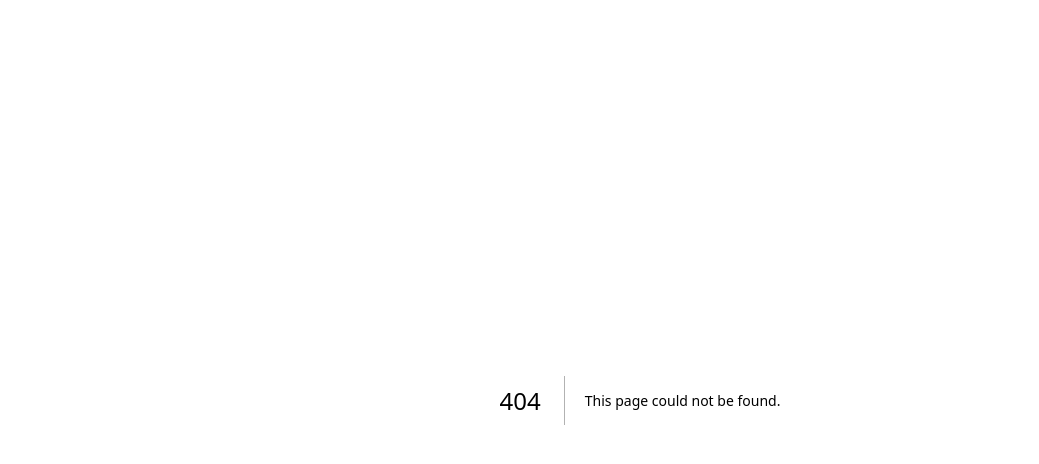
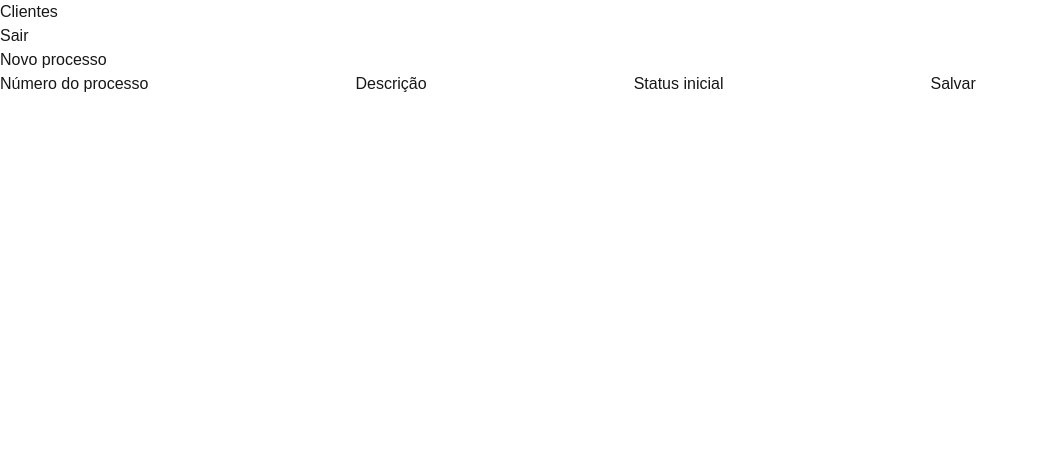
Before and after one commit to fagnergms/iaadv, a Next.js app: page /clientes/1/processos/novo in a window 1280 px wide. Before the commit this address had no page. Shown: the top 464 px of the page, without its empty margins (0-1039 px from the left). Built offline with nearby package versions, Linux system fonts and the light colour scheme; no server answers; sample sign-in values are in the browser's storage.

Commit message:
feat: add new processo form page

```diff
--- /dev/null
+++ b/src/app/(dashboard)/clientes/[id]/processos/novo/page.tsx
@@ -0,0 +1,39 @@
+"use client";
+
+import { use } from "react";
+import { useActionState } from "react";
+import { createProcessoAction } from "@/app/actions/processos";
+
+export default function NovoProcessoPage({
+  params,
+}: {
+  params: Promise<{ id: string }>;
+}) {
+  const { id: clienteId } = use(params);
+  const action = createProcessoAction.bind(null, clienteId);
+  const [state, formAction, pending] = useActionState(action, {});
+
+  return (
+    <div>
+      <h1>Novo processo</h1>
+      <form action={formAction}>
+        <label>
+          Número do processo
+          <input name="numeroProcesso" required />
+        </label>
+        <label>
+          Descrição
+          <input name="descricao" required />
+        </label>
+        <label>
+          Status inicial
+          <input name="statusAtual" required />
+        </label>
+        {state?.error && <p role="alert">{state.error}</p>}
+        <button type="submit" disabled={pending}>
+          {pending ? "Salvando..." : "Salvar"}
+        </button>
+      </form>
+    </div>
+  );
+}
```
